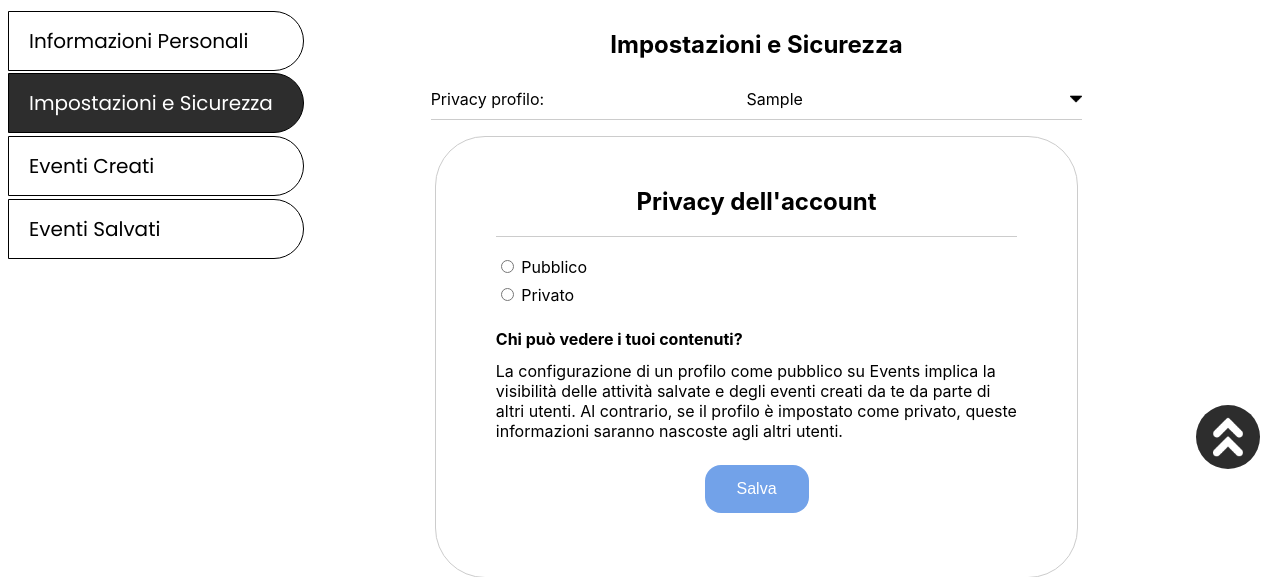
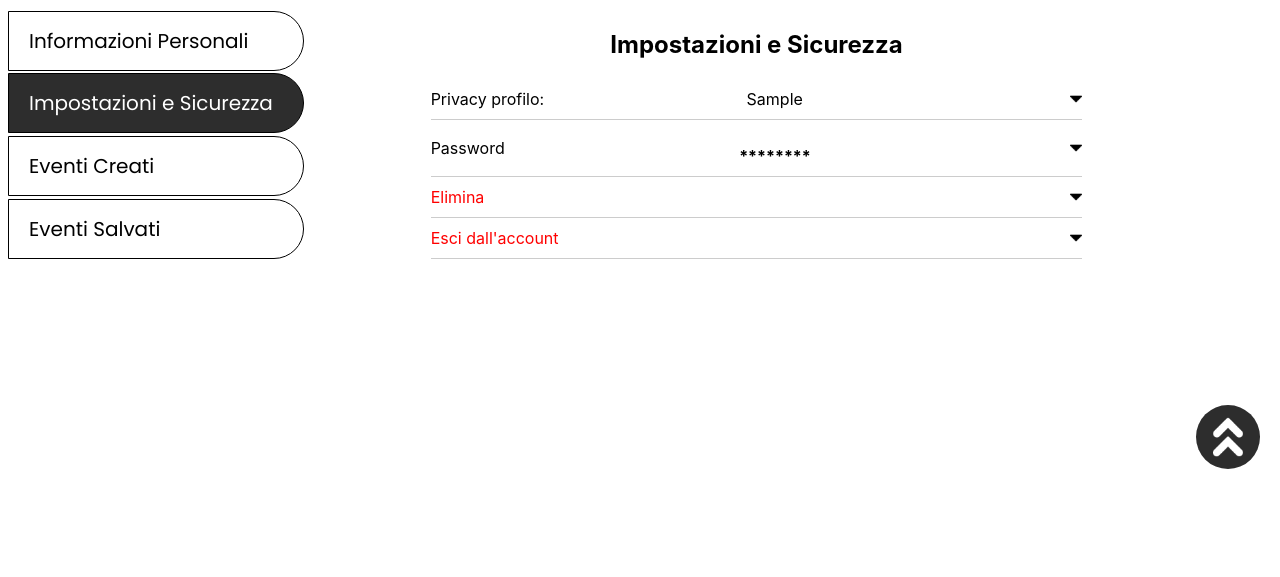
Before and after one commit to EventsTecWeb/sito-web, a PHP site: page /PHP/impo_sicu.php in a window 1280 px wide. Shown: the part 311-888 px from the top of the page. After the commit the page ends 780 px from the top, so only its background shows below. Run offline with PHP 8.4, Linux system fonts and the light colour scheme; the visitor is signed in with stand-in values (Sample User, id 1); tables that the repository leaves empty or names only in its code hold one stand-in row (values such as "Sample post").

Commit message:
impostazioni di default 'chiuse'

```diff
--- a/HTML/impoSicu.html
+++ b/HTML/impoSicu.html
@@ -123,6 +123,7 @@
             <form action="../PHP/impo_sicu.php" method="POST">
                     <div class="option-sicu">
                     <span>Password</span>
+                    <p id="option-ip">{PASSWORD}</p>
                     <img src="../Images/down-filled-triangular-arrow.png" alt="Dropdown Arrow" data-original-src="../Images/down-filled-triangular-arrow.png" data-alternate-src="../Images/down-filled-triangular-arrow-destra.png">
                 </div>
                 <div class="content-sicu">
--- a/JS/scriptImpoSic.js
+++ b/JS/scriptImpoSic.js
@@ -1,16 +1,21 @@
-//funzione per avere i menù a tendina
 $(document).ready(function(){
+    // Nascondi per impostazione predefinita le schede delle impostazioni e della sicurezza
+    $(".content-sicu").hide();
+
+    // Gestisci il clic sulle opzioni per aprire o chiudere le schede
     $(".option-sicu").click(function(){
         var img = $(this).find('img');
         var originalSrc = img.data('original-src');
         var alternateSrc = img.data('alternate-src');
 
+        // Cambia l'icona
         if (img.attr('src') === originalSrc) {
             img.attr('src', alternateSrc);
         } else {
             img.attr('src', originalSrc);
         }
 
+        // Apre o chiude la sezione
         $(this).next('.content-sicu').slideToggle("slow");
     });
 });
--- a/PHP/impo_sicu.php
+++ b/PHP/impo_sicu.php
@@ -100,9 +100,12 @@ if (!isset($privacy_profile)) {
 }
 
 $errore = "<p class='impo-error'> $txt_error </p>";
+$pass = "<p class='pass_example-ip'> ******** </p>";
 
 $template = str_replace('{ERROR}', $errore, $template);
 $template = str_replace('{PRIVACY}', $privacy_profile, $template);
+$template = str_replace('{PASSWORD}', $pass, $template);
+
 echo $template;
 
 $conn->close();
--- a/events.css
+++ b/events.css
@@ -1659,6 +1659,14 @@ textarea {
     border-radius: 16px;}
 #mod-data-ip .salva-ip:hover {
     background-color: rgba(14, 31, 187, 1);}
+.content-ip {
+        display: none;
+    }
+.pass_example-ip{
+    font-weight: bolder;
+    margin-bottom: 0;
+    margin-left: 5vh;
+}
 /*----------------------------------------------------------PARTNERS------------------------------------------------------------*/
 #partner-container {
     margin-top: 20px;
```
Also changed, not shown: JS/scriptInfoPers.js (+5 -3 lines).
